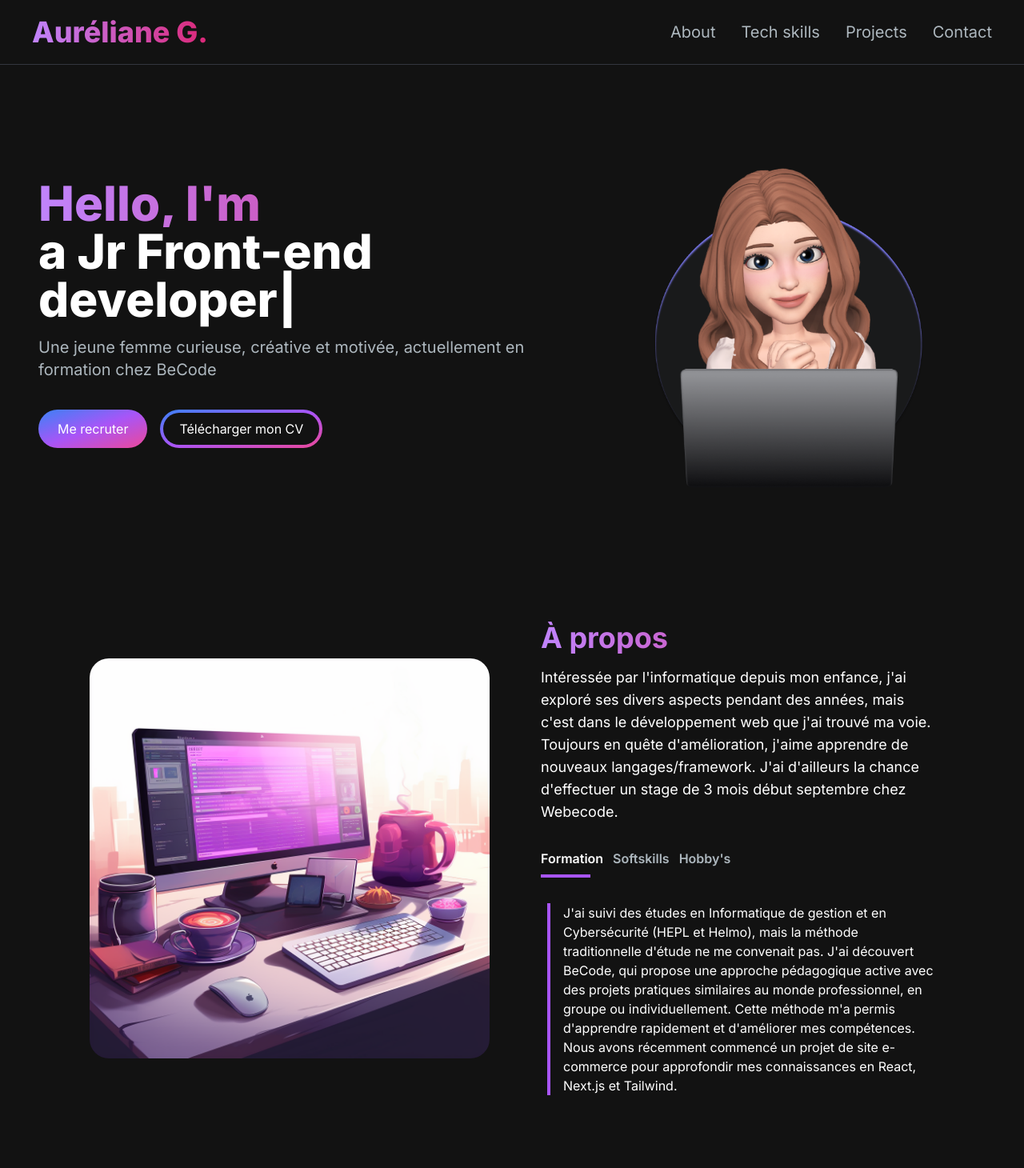
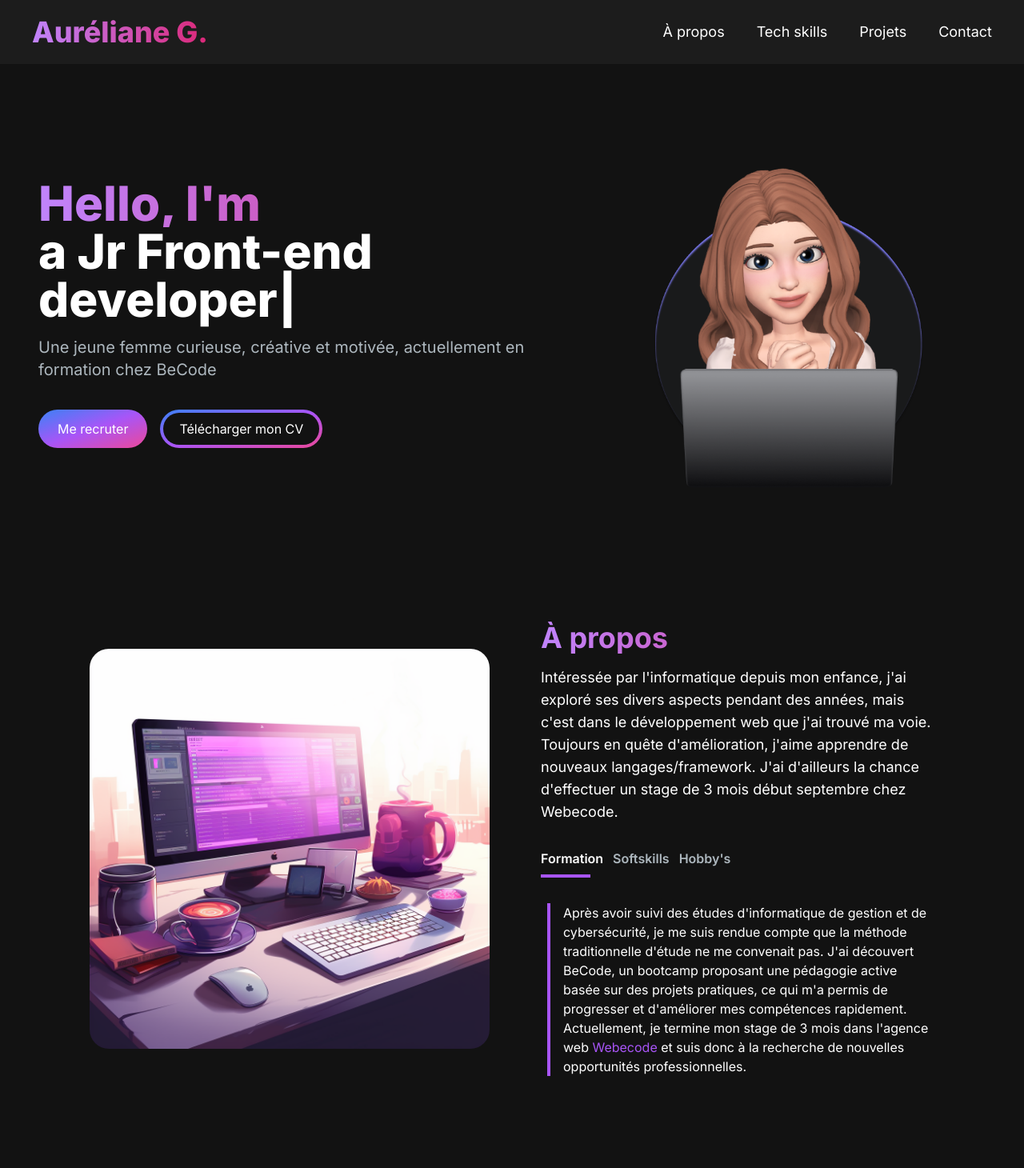
Before and after one commit to Lameuhton/portfolio, a Next.js app: page / in a window 1280 px wide. Shown: the top 1460 px of the page at 80% size. Built offline with nearby package versions, Linux system fonts and the light colour scheme.

Commit message:
improved ui/ux

```diff
--- a/src/app/components/AboutSection.jsx
+++ b/src/app/components/AboutSection.jsx
@@ -8,36 +8,45 @@ const TAB_DATA = [
     title: "Education",
     id: "education",
     content: (
-      <p className='pl-4 ml-2 border-l-4 border-l-primary-500'>J'ai suivi des études en Informatique de gestion et en Cybersécurité (HEPL et Helmo), mais la méthode traditionnelle d'étude ne me convenait pas. J'ai découvert BeCode, qui propose une approche pédagogique active avec des projets pratiques similaires au monde professionnel, en groupe ou individuellement. Cette méthode m'a permis d'apprendre rapidement et d'améliorer mes compétences. Nous avons récemment commencé un projet de site e-commerce pour approfondir mes connaissances en React, Next.js et Tailwind.</p>
-    )
+      <p className="pl-4 ml-2 border-l-4 border-l-primary-500">
+        Après avoir suivi des études d'informatique de gestion et de
+        cybersécurité, je me suis rendue compte que la méthode traditionnelle
+        d'étude ne me convenait pas. J'ai découvert BeCode, un bootcamp
+        proposant une pédagogie active basée sur des projets pratiques, ce qui
+        m'a permis de progresser et d'améliorer mes compétences rapidement.
+        Actuellement, je termine mon stage de 3 mois dans l'agence web{" "}
+        <a href="https://www.webecode.be/" className="text-primary-500 hover:underline">Webecode</a> et suis donc à la
+        recherche de nouvelles opportunités professionnelles.
+      </p>
+    ),
   },
   {
     title: "Soft Skills",
     id: "softskills",
     content: (
-      <ul className='marker:text-primary-500 list-outside list-disc ml-6'>
+      <ul className="marker:text-primary-500 list-outside list-disc ml-6">
         <li>Travail d'équipe</li>
         <li>Empathique</li>
         <li>Créative</li>
         <li>Curieuse</li>
         <li>Attentive au détail</li>
       </ul>
-    )
+    ),
   },
   {
     title: "Hobbies",
     id: "hobbies",
     content: (
-      <ul className='marker:text-primary-500 list-outside list-disc ml-6'>
+      <ul className="marker:text-primary-500 list-outside list-disc ml-6">
         <li>Jeux vidéos</li>
         <li>Chant</li>
         <li>Coder</li>
         <li>Faire du sport</li>
         <li>Lire</li>
       </ul>
-    )
-  }
-]
+    ),
+  },
+];
 
 export const AboutSection = () => {
   const [tab, setTab] = useState("education");
@@ -51,7 +60,7 @@ export const AboutSection = () => {
 
   return (
     <section className='text-white mt-10' id="about">
-        <div className='flex flex-wrap lg:flex-nowrap gap-8 items-center py-8 px-4 xl:gap-16 sm:py-16 xl:px-16'>
+        <div className='flex flex-wrap lg:flex-nowrap gap-8 items-center py-8 xl:gap-16 sm:py-16 xl:px-16'>
             <Image src="/images/about-image.png" width={500} height={500} className='rounded-3xl' />
             <div className='mt-3 md:mt-0 text-left flex flex-col h-full'>
               <div className='text-left flex flex-col h-full'>
--- a/src/app/components/EmailSection.jsx
+++ b/src/app/components/EmailSection.jsx
@@ -20,7 +20,7 @@ import { useForm, ValidationError } from '@formspree/react';
         <h2 className='text-4xl font-bold text-transparent bg-clip-text bg-gradient-to-r from-primary-400 to-secondary-600 mt-4 mb-8 md:mb-12'>Let's Connect</h2>
         <p className='text-[#ADB7BE] mb-4 max-w-md'>
           {" "}
-          Je suis à la recherche de nouvelles opportunités de stage pour mettre en pratique mes compétences et évoluer. N'hésitez pas à me contacter pour des propositions, je reviendrai vers vous au plus vite. Vous pouvez me joindre via ce formulaire ou à l'adresse <span className='font-bold text-transparent bg-clip-text bg-gradient-to-r from-primary-400 to-secondary-600'>aurelianeg2000@gmail.com</span>
+          Je suis à la recherche de nouvelles opportunités professionnelles pour mettre en pratique mes compétences et évoluer. N'hésitez pas à me contacter pour des propositions, je reviendrai vers vous au plus vite. Vous pouvez me joindre via ce formulaire ou à l'adresse <span className='font-bold text-transparent bg-clip-text bg-gradient-to-r from-primary-400 to-secondary-600'>aurelianeg2000@gmail.com</span>
         </p>
 
         <div className='socials flex flex-row gap-2'>
--- a/src/app/components/Footer.jsx
+++ b/src/app/components/Footer.jsx
@@ -2,8 +2,10 @@ import React from 'react'
 
 export const Footer = () => {
   return (
-    <footer className='footer border border-t-[#33353F] border-l-transparent border-r-transparent text-white'>
-            <p className='text-slate-700 ml-2 p-12 text-right'>Fait avec React, Next.js, Tailwind, Formspree</p>
+    <footer className="footer bg-[#1C1C1C] border-l-transparent border-r-transparent text-white z-50">
+      <p className="text-gray-500 ml-2 p-12 text-right">
+        Fait avec React, Next.js, Tailwind, Formspree
+      </p>
     </footer>
-  )
+  );
 }
--- a/src/app/components/Navbar.jsx
+++ b/src/app/components/Navbar.jsx
@@ -7,7 +7,7 @@ import MenuOverlay from './MenuOverlay';
 
 const navLinks = [
     {
-        title: "About",
+        title: "À propos",
         path: "about"
     },
     {
@@ -15,7 +15,7 @@ const navLinks = [
         path: "techskills"
     },
     {
-        title: "Projects",
+        title: "Projets",
         path: "projects"
     },
     {
@@ -29,30 +29,40 @@ export const Navbar = () => {
     const [activePage, setActivePage] = useState(false);
 
     return (
-        <nav className='fixed mx-auto border-b border-[#33353F] top-0 left-0 right-0 z-10 bg-[#121212] bg-opacity-100'>
-            <div className='flex container lg:py-5 lg:px-10 flex-wrap items-center justify-between mx-auto px-4 py-2'>
-                <Link href={"/"} className='text-2xl md:text-4xl text-transparent bg-clip-text bg-gradient-to-r from-primary-400 to-secondary-600 font-extrabold'>Auréliane G.</Link>
-                <div className='mobile-menu block md:hidden'>
+      <nav className="fixed mx-auto bg-[#1C1C1C] top-0 left-0 right-0 z-10  bg-opacity-100">
+        <div className="flex container lg:py-5 lg:px-10 flex-wrap items-center justify-between mx-auto px-4 py-2">
+          <Link
+            href={"/"}
+            className="text-2xl md:text-4xl text-transparent bg-clip-text bg-gradient-to-r from-primary-400 to-secondary-600 font-extrabold"
+          >
+            Auréliane G.
+          </Link>
+          <div className="mobile-menu block md:hidden">
             {!navbarOpen ? (
-                            <button onClick={ ()=> setNavbarOpen(true)} className='flex items-center px-3 py-2 border rounded border-slate-200 text-slate-200 hover:text-white hover:border-white'>
+              <button
+                onClick={() => setNavbarOpen(true)}
+                className="flex items-center px-3 py-2 border rounded border-slate-200 text-slate-200 hover:text-white hover:border-white"
+              >
                 <Bars3Icon className="h-5 w-5" />
               </button>
             ) : (
-                            <button onClick={ ()=> setNavbarOpen(false)} className='flex items-center px-3 py-2 border rounded border-slate-200 text-slate-200 hover:text-white hover:border-white'>
+              <button
+                onClick={() => setNavbarOpen(false)}
+                className="flex items-center px-3 py-2 border rounded border-slate-200 text-slate-200 hover:text-white hover:border-white"
+              >
                 <XMarkIcon className="h-5 w-5" />
               </button>
-                        )
-                    }
+            )}
           </div>
-                <div className='menu hidden md:block md:w-auto' id="navbar">
-                    <ul className='flex p-4 md:p-0 md:flex-row md:space-x-8 mt-0'>
+          <div className="menu hidden md:block md:w-auto" id="navbar">
+            <ul className="flex p-4 md:p-0 md:flex-row md:space-x-10 mt-0">
               {navLinks.map((link, index) => (
                 <li key={index}>
                   <ScrollLink
                     to={link.path}
                     smooth={true}
                     duration={700}
-                                    className='block py-2 pl-3 pr-4 text-[#ADB7BE] sm:text-xl rounded md:p-0 hover:text-white cursor-pointer'
+                    className="block py-2 pl-3 pr-4 text-white sm:text-lg rounded md:p-0 hover:text-primary-500 duration-150 cursor-pointer"
                   >
                     {link.title}
                   </ScrollLink>
@@ -61,7 +71,9 @@ export const Navbar = () => {
             </ul>
           </div>
         </div>
-            {navbarOpen ? <MenuOverlay links={navLinks} setNavbarOpen={setNavbarOpen}/> : null}
+        {navbarOpen ? (
+          <MenuOverlay links={navLinks} setNavbarOpen={setNavbarOpen} />
+        ) : null}
       </nav>
-    )
+    );
 }
```
Also changed, not shown: src/app/components/HeroSection.jsx (+24 -13 lines). Lines whose indentation alone changed are shown as unchanged.
